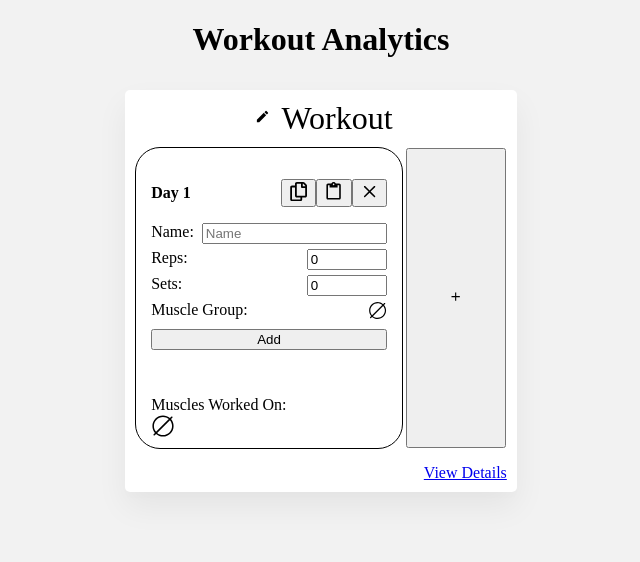
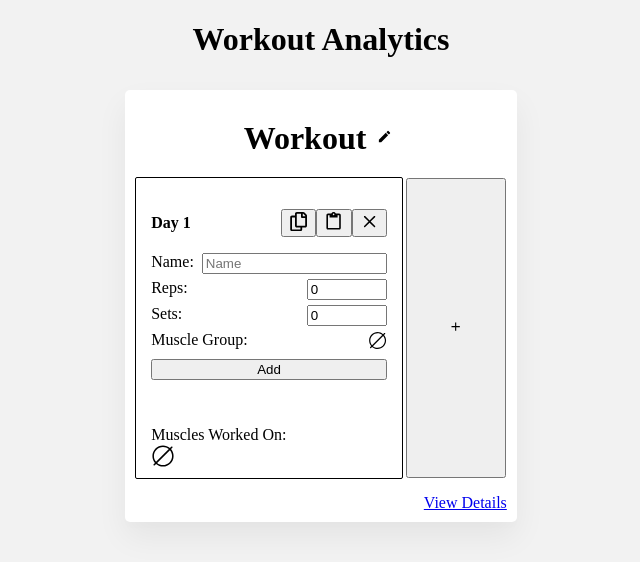
Before and after one commit to EddV99/workout-stats, a React (Vite) app: page / in a window 1280 px wide. Shown: the top 562 px of the page, without its empty margins (319-959 px from the left). Built offline with nearby package versions, Linux system fonts and the light colour scheme.

Commit message:
styling day, week, stats page, and homepage

```diff
--- a/src/components/Day/Day.module.css
+++ b/src/components/Day/Day.module.css
@@ -1,7 +1,7 @@
 #day {
   box-sizing: border-box;
   border: solid 1px;
-  border-radius: 25px;
+  border-radius: 2px;
   width: fit-content;
   padding: 15px;
   position: relative;
@@ -14,11 +14,6 @@
   flex-direction: row;
   justify-content: space-between;
   align-items: center;
-}
-
-#title {
-  text-align: center;
-  border-bottom: solid 1px;
 }
 
 #container {
--- a/src/components/EditableText/EditableText.tsx
+++ b/src/components/EditableText/EditableText.tsx
@@ -33,10 +33,10 @@ function EditableText({ text, onChange }: Props) {
         </>
       ) : (
         <>
+          {text}
           <button id={Styles.editButton} onClick={() => setEditing(true)}>
             <MdEdit size={15} />
           </button>
-          {text}
         </>
       )}
     </div>
--- a/src/components/Statistics/Statistics.module.css
+++ b/src/components/Statistics/Statistics.module.css
@@ -19,7 +19,11 @@
 }
 
 #total {
-  border-top: dotted 1px #bbbbbb;
+  box-sizing: border-box;
   width: 100%;
+  border-top: dotted 1px #888888;
   margin-top: 30px;
+  padding: 30px;
+  text-align: center;
+  font-size: 1.2rem;
 }
--- a/src/components/Statistics/Statistics.tsx
+++ b/src/components/Statistics/Statistics.tsx
@@ -93,7 +93,8 @@ function Statistics({ data }: Props) {
       <>
         <div id={Styles.workouts}>{workouts}</div>
         <div id={Styles.total}>
-          In this workout cycle of {maxDay} day(s):
+          <u>In this workout cycle of {maxDay} day(s):</u>
+          <br />
           <br />
           ({muscleGroupsHit} muscles hit) / ({MuscleArray.length} total
           muscle groups)
--- a/src/components/Week/Week.module.css
+++ b/src/components/Week/Week.module.css
@@ -12,10 +12,9 @@
 }
 
 #title {
-  margin-bottom: 10px;
-  border: 0;
-  font-size: 2em;
-  outline: 0;
+  font-size: 2rem;
+  padding: 20px;
+  font-weight: bold;
 }
 
 #week {
--- a/src/pages/DetailsPage/DetailsPage.module.css
+++ b/src/pages/DetailsPage/DetailsPage.module.css
@@ -6,12 +6,12 @@
   background-color: #ffffff;
   border-radius: 5px;
   width: fit-content;
-  margin: auto;
-  margin-top: 10px;
+  margin: 30px 30px 0px 30px;
   padding: 10px;
 }
 
 #title {
   font-size: 30px;
+  font-weight: bold;
   margin: 10px;
 }
--- a/src/pages/HomePage/HomePage.module.css
+++ b/src/pages/HomePage/HomePage.module.css
@@ -2,4 +2,5 @@
   display: flex;
   flex-direction: column;
   align-items: center;
+  margin: 0px 30px 0px 30px;
 }
```
